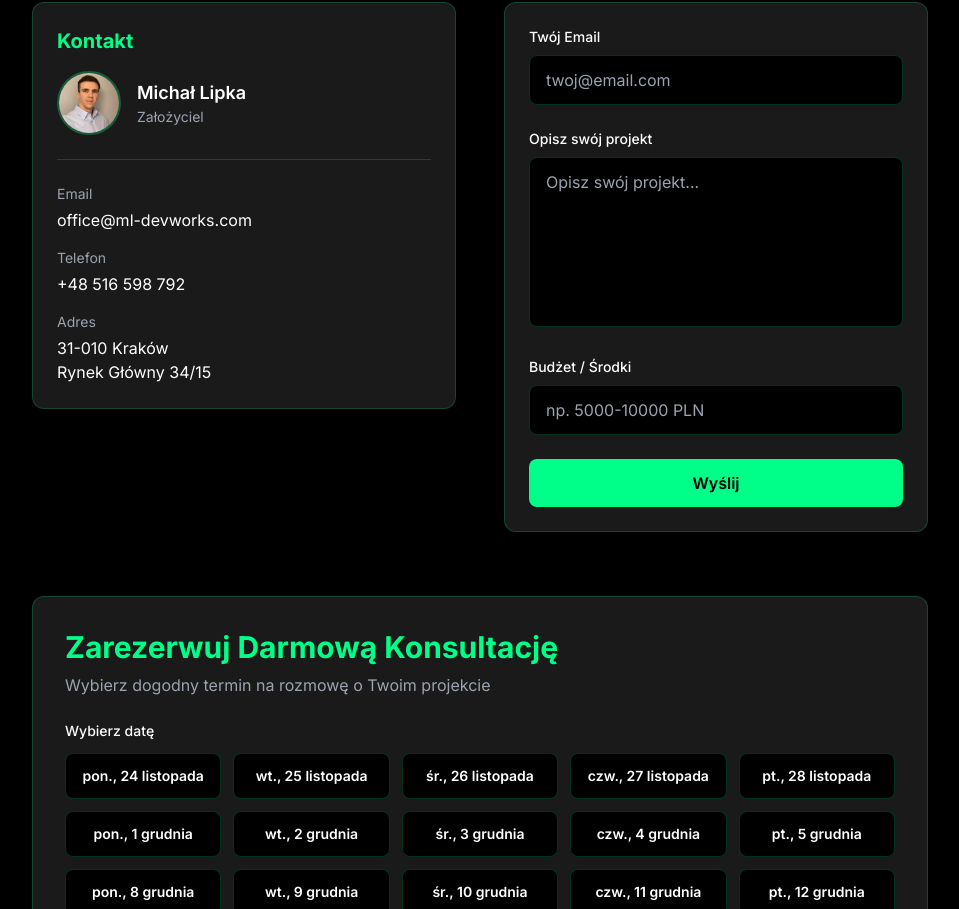
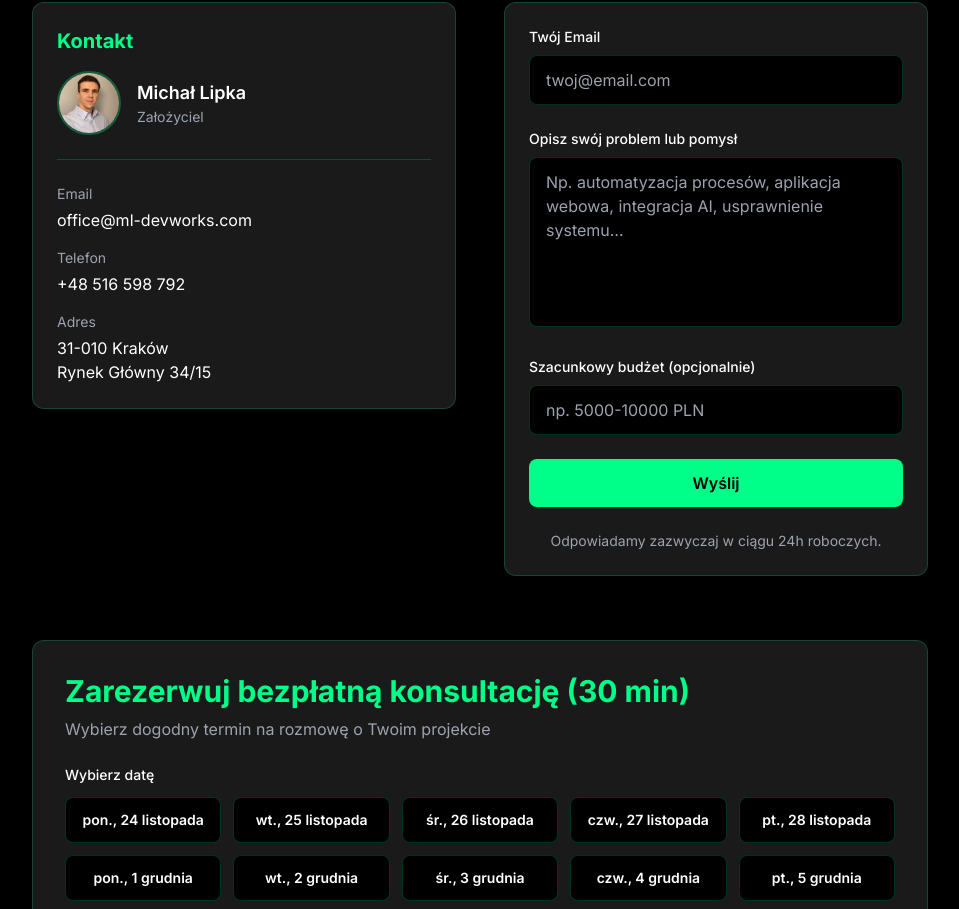
Before and after one commit to majkus1/ml-devworks, a Next.js app: page / in a window 1280 px wide. Shown: the part 2914-3823 px from the top of the page, without its empty margins (160-1119 px from the left). Built offline with nearby package versions, Linux system fonts and the light colour scheme.

Commit message:
update mld2

```diff
--- a/components/BookingCalendar.tsx
+++ b/components/BookingCalendar.tsx
@@ -36,7 +36,7 @@ export default function BookingCalendar({ lang = "pl" }: BookingCalendarProps) {
 
   const content = {
     pl: {
-      title: "Zarezerwuj Darmową Konsultację",
+      title: "Zarezerwuj bezpłatną konsultację (30 min)",
       subtitle: "Wybierz dogodny termin na rozmowę o Twoim projekcie",
       dateLabel: "Wybierz datę",
       timeLabel: "Wybierz godzinę",
@@ -50,7 +50,7 @@ export default function BookingCalendar({ lang = "pl" }: BookingCalendarProps) {
       selectDateFirst: "Najpierw wybierz datę",
     },
     en: {
-      title: "Book a Free Consultation",
+      title: "Book a free consultation (30 min)",
       subtitle: "Choose a convenient time to discuss your project",
       dateLabel: "Select date",
       timeLabel: "Select time",
--- a/components/Contact.tsx
+++ b/components/Contact.tsx
@@ -28,34 +28,38 @@ export default function Contact({ lang = "pl" }: ContactProps) {
   const content = {
     pl: {
       title: "Skontaktuj Się Z Nami",
-      subtitle: "Opisz swój projekt, a my przygotujemy najlepszą ofertę",
+      subtitle: "Opisz krótko swój problem lub pomysł – wrócimy z konkretną propozycją.",
       email: "Email",
       phone: "Telefon",
       address: "Adres",
       form: {
         email: "Twój Email",
-        description: "Opisz swój projekt",
-        budget: "Budżet / Środki",
+        description: "Opisz swój problem lub pomysł",
+        descriptionPlaceholder: "Np. automatyzacja procesów, aplikacja webowa, integracja AI, usprawnienie systemu…",
+        budget: "Szacunkowy budżet (opcjonalnie)",
         submit: "Wyślij",
         submitting: "Wysyłanie...",
         success: "Wiadomość wysłana! Skontaktujemy się wkrótce.",
         error: "Wystąpił błąd. Spróbuj ponownie lub skontaktuj się bezpośrednio.",
+        responseTime: "Odpowiadamy zazwyczaj w ciągu 24h roboczych.",
       },
     },
     en: {
       title: "Get In Touch",
-      subtitle: "Describe your project and we'll prepare the best offer",
+      subtitle: "Briefly describe your problem or idea – we'll come back with a concrete proposal.",
       email: "Email",
       phone: "Phone",
       address: "Address",
       form: {
         email: "Your Email",
-        description: "Describe your project",
-        budget: "Budget / Resources",
+        description: "Describe your problem or idea",
+        descriptionPlaceholder: "E.g. process automation, web application, AI integration, system optimization…",
+        budget: "Estimated budget (optional)",
         submit: "Send",
         submitting: "Sending...",
         success: "Message sent! We'll contact you soon.",
         error: "An error occurred. Please try again or contact us directly.",
+        responseTime: "We typically respond within 24 business hours.",
       },
     },
   };
@@ -161,7 +165,7 @@ export default function Contact({ lang = "pl" }: ContactProps) {
                 value={formData.description}
                 onChange={handleChange}
                 className="w-full px-4 py-3 text-base bg-background border border-primary/20 rounded-lg focus:border-primary focus:outline-none focus-visible:ring-2 focus-visible:ring-primary focus-visible:ring-offset-2 focus-visible:ring-offset-background transition-colors resize-none"
-                placeholder={lang === "pl" ? "Opisz swój projekt..." : "Describe your project..."}
+                placeholder={t.form.descriptionPlaceholder}
                 aria-required="true"
                 aria-describedby="description-description"
               />
@@ -223,6 +227,9 @@ export default function Contact({ lang = "pl" }: ContactProps) {
             >
               {isSubmitting ? t.form.submitting : t.form.submit}
             </button>
+            <p className="text-sm text-gray-400 text-center mt-2">
+              {t.form.responseTime}
+            </p>
           </motion.form>
 
           {/* Contact Info - Second on mobile, first on desktop */}
--- a/components/Services.tsx
+++ b/components/Services.tsx
@@ -97,11 +97,11 @@ export default function Services({ lang = "pl" }: ServicesProps) {
   const description2Ref = useRef(null);
   const footerRef = useRef(null);
 
-  const isHeadingInView = useInView(headingRef, { once: true, margin: "-100px" });
-  const isSubtitleInView = useInView(subtitleRef, { once: true, margin: "-100px" });
-  const isDescription1InView = useInView(description1Ref, { once: true, margin: "-100px" });
-  const isDescription2InView = useInView(description2Ref, { once: true, margin: "-100px" });
-  const isFooterInView = useInView(footerRef, { once: true, margin: "-100px" });
+  const isHeadingInView = useInView(headingRef, { once: true, margin: "-50px" });
+  const isSubtitleInView = useInView(subtitleRef, { once: true, margin: "-50px" });
+  const isDescription1InView = useInView(description1Ref, { once: true, margin: "-50px" });
+  const isDescription2InView = useInView(description2Ref, { once: true, margin: "-50px" });
+  const isFooterInView = useInView(footerRef, { once: true, margin: "-50px" });
 
   const serviceList = services[lang];
 
@@ -113,7 +113,7 @@ export default function Services({ lang = "pl" }: ServicesProps) {
           ref={headingRef}
           initial={{ opacity: 0, y: 50 }}
           animate={isHeadingInView ? { opacity: 1, y: 0 } : { opacity: 0, y: 50 }}
-          transition={{ duration: 0.8 }}
+          transition={{ duration: 0.5 }}
           className="text-4xl md:text-5xl font-bold text-center mb-4"
         >
           {lang === "pl" ? "Nasze Usługi" : "Our Services"}
@@ -122,7 +122,7 @@ export default function Services({ lang = "pl" }: ServicesProps) {
           ref={subtitleRef}
           initial={{ opacity: 0, y: 50 }}
           animate={isSubtitleInView ? { opacity: 1, y: 0 } : { opacity: 0, y: 50 }}
-          transition={{ duration: 0.8 }}
+          transition={{ duration: 0.5 }}
           className="text-xl text-gray-400 text-center mb-4 max-w-3xl mx-auto"
         >
           {lang === "pl"
@@ -134,7 +134,7 @@ export default function Services({ lang = "pl" }: ServicesProps) {
           ref={description1Ref}
           initial={{ opacity: 0, y: 50 }}
           animate={isDescription1InView ? { opacity: 1, y: 0 } : { opacity: 0, y: 50 }}
-          transition={{ duration: 0.8 }}
+          transition={{ duration: 0.5 }}
           className="text-base text-gray-300 text-center mb-4 max-w-3xl mx-auto"
         >
           {lang === "pl" ? (
@@ -156,7 +156,7 @@ export default function Services({ lang = "pl" }: ServicesProps) {
           ref={description2Ref}
           initial={{ opacity: 0, y: 50 }}
           animate={isDescription2InView ? { opacity: 1, y: 0 } : { opacity: 0, y: 50 }}
-          transition={{ duration: 0.8 }}
+          transition={{ duration: 0.5 }}
           className="text-base text-gray-300 text-center mb-8 max-w-3xl mx-auto"
         >
           {lang === "pl"
@@ -178,7 +178,7 @@ export default function Services({ lang = "pl" }: ServicesProps) {
           ref={footerRef}
           initial={{ opacity: 0, y: 50 }}
           animate={isFooterInView ? { opacity: 1, y: 0 } : { opacity: 0, y: 50 }}
-          transition={{ duration: 0.8 }}
+          transition={{ duration: 0.5 }}
           className="text-center mt-16 max-w-4xl mx-auto"
         >
           <p className="text-lg text-gray-300 leading-relaxed mb-4">
@@ -212,7 +212,7 @@ function ServiceCard({
 }) {
   const IconComponent = service.icon;
   const cardRef = useRef(null);
-  const isCardInView = useInView(cardRef, { once: true, margin: "-100px" });
+  const isCardInView = useInView(cardRef, { once: true, margin: "-50px" });
 
   return (
     <motion.article
@@ -220,8 +220,8 @@ function ServiceCard({
       initial={{ opacity: 0, y: 50 }}
       animate={isCardInView ? { opacity: 1, y: 0 } : {}}
       transition={{
-        duration: 0.8,
-        delay: 0.3 + index * 0.1,
+        duration: 0.5,
+        delay: 0.1 + index * 0.05,
         ease: [0.16, 1, 0.3, 1]
       }}
       whileHover={{
```
